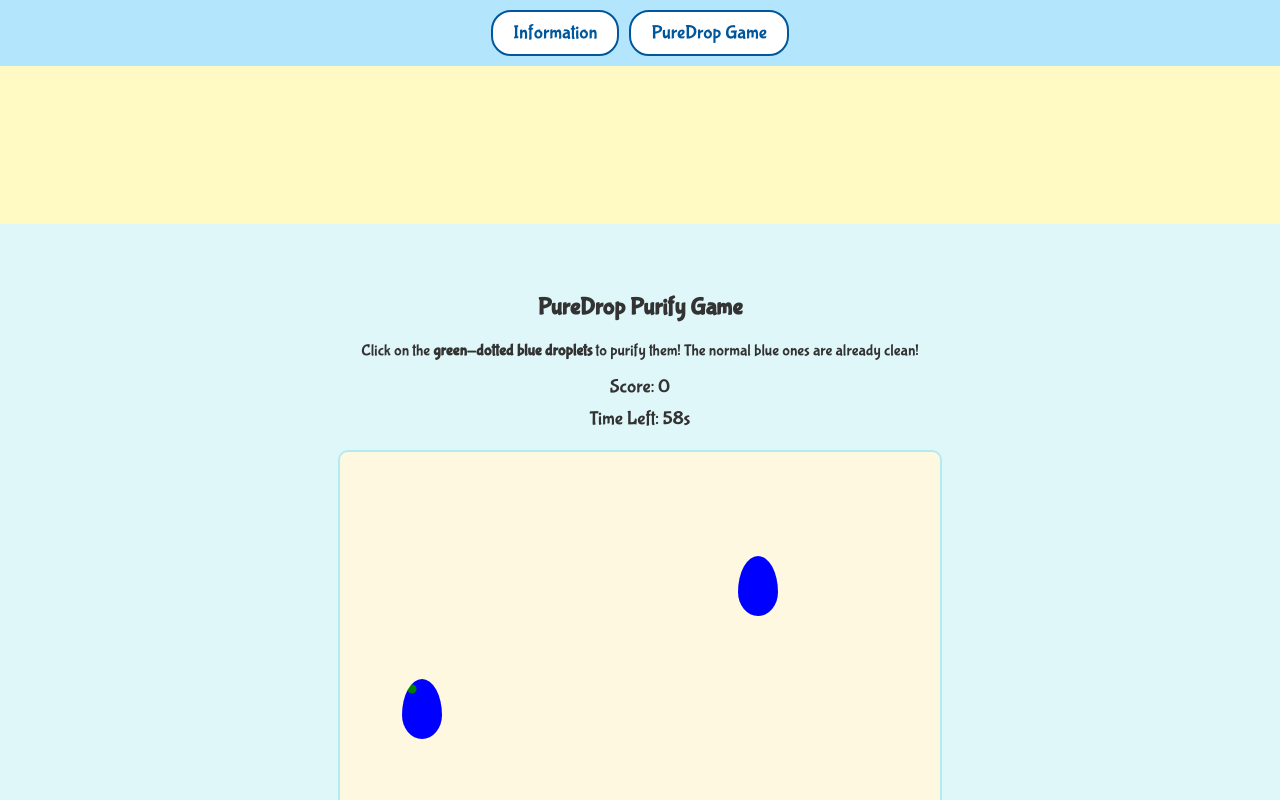
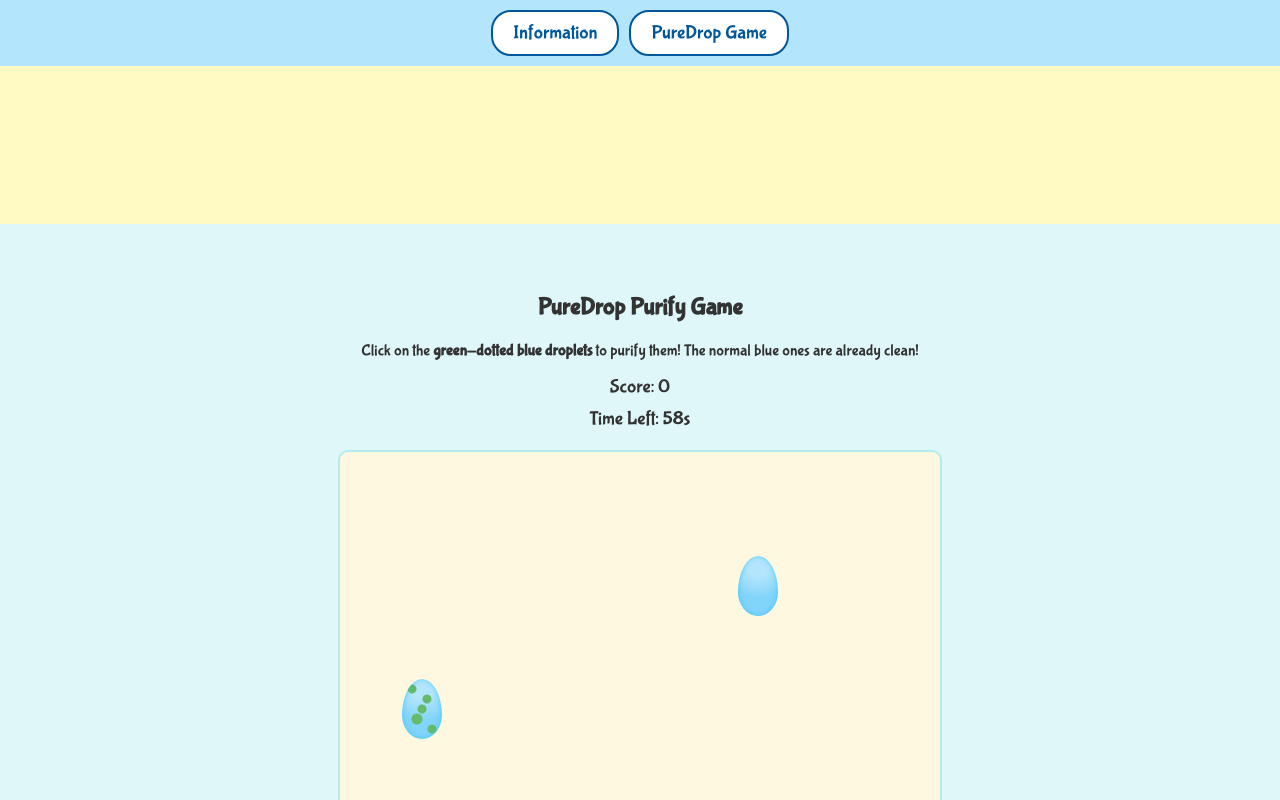
Before and after one commit to Ilkxw/PureDrop, a plain HTML site: page index.html in a window 1280 px wide. Both pictures are taken after a click on the button "Start Game". Shown: the part 855-1655 px from the top of the page. Drawn offline with Linux system fonts and the light colour scheme.

Commit message:
index.html

```diff
--- a/index.html
+++ b/index.html
@@ -69,7 +69,7 @@
       text-align: center;
     }
 
-    /* Game styles */
+    /* Game Styles */
     #gameContainer {
       position: relative;
       width: 100%;
@@ -87,14 +87,21 @@
       position: absolute;
       width: 40px;
       height: 60px;
-      background: blue;
+      background: radial-gradient(circle at 20px 10px, #b3e5fc 20%, #81d4fa 60%);
       border-radius: 50% 50% 50% 50% / 60% 60% 40% 40%;
       cursor: pointer;
+      box-shadow: inset 0 0 5px rgba(0, 191, 255, 0.5);
       transition: transform 0.2s;
     }
 
     .dirty {
-      background: radial-gradient(circle at 10px 10px, green 4px, blue 5px);
+      background: radial-gradient(circle at 10px 10px, #66bb6a 4px, transparent 5px),
+                  radial-gradient(circle at 25px 20px, #66bb6a 4px, transparent 5px),
+                  radial-gradient(circle at 15px 40px, #66bb6a 5px, transparent 6px),
+                  radial-gradient(circle at 30px 50px, #66bb6a 4px, transparent 5px),
+                  radial-gradient(circle at 20px 30px, #66bb6a 4px, transparent 5px),
+                  radial-gradient(circle at 20px 10px, #b3e5fc 20%, #81d4fa 60%);
+      background-size: cover;
     }
 
     #score, #timer {
```
